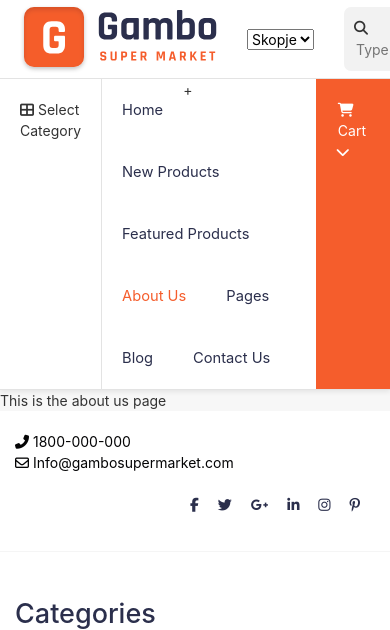
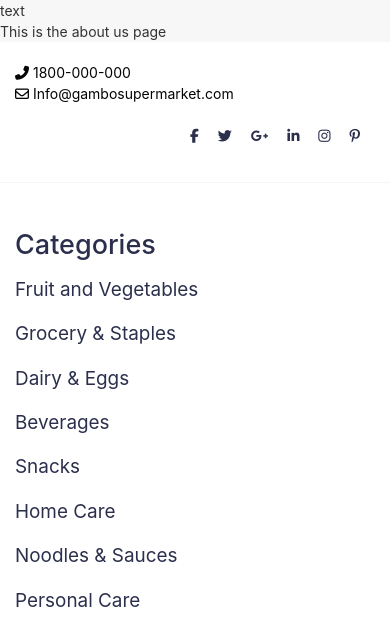
Before and after one commit to darkohn1/webdesign1, a PHP site: page /about-us/index.php in a window 390 px wide; the page is wider, and only the part inside the window is pictured. Shown: the top 630 px of that part. Run offline with PHP 8.4, Linux system fonts and the light colour scheme; some libraries are stand-ins or nearby versions.

Commit message:
add media screen for header

```diff
--- a/css/main.css
+++ b/css/main.css
@@ -784,3 +784,8 @@ button {
 .active {
     color: #f55d2c;
 }
+ .header-mobile {display:none;}
+@media only screen and (max-width:768px) {
+  .header {display: none;}
+  .header-mobile {display:block;}
+ }
--- a/head.php
+++ b/head.php
@@ -33,6 +33,7 @@
 </head>
 
 <body>
+    <div class="header-mobile"> text</div>
     <div class="header">
         <div class="header-top">
             <div class="header-left">
```
